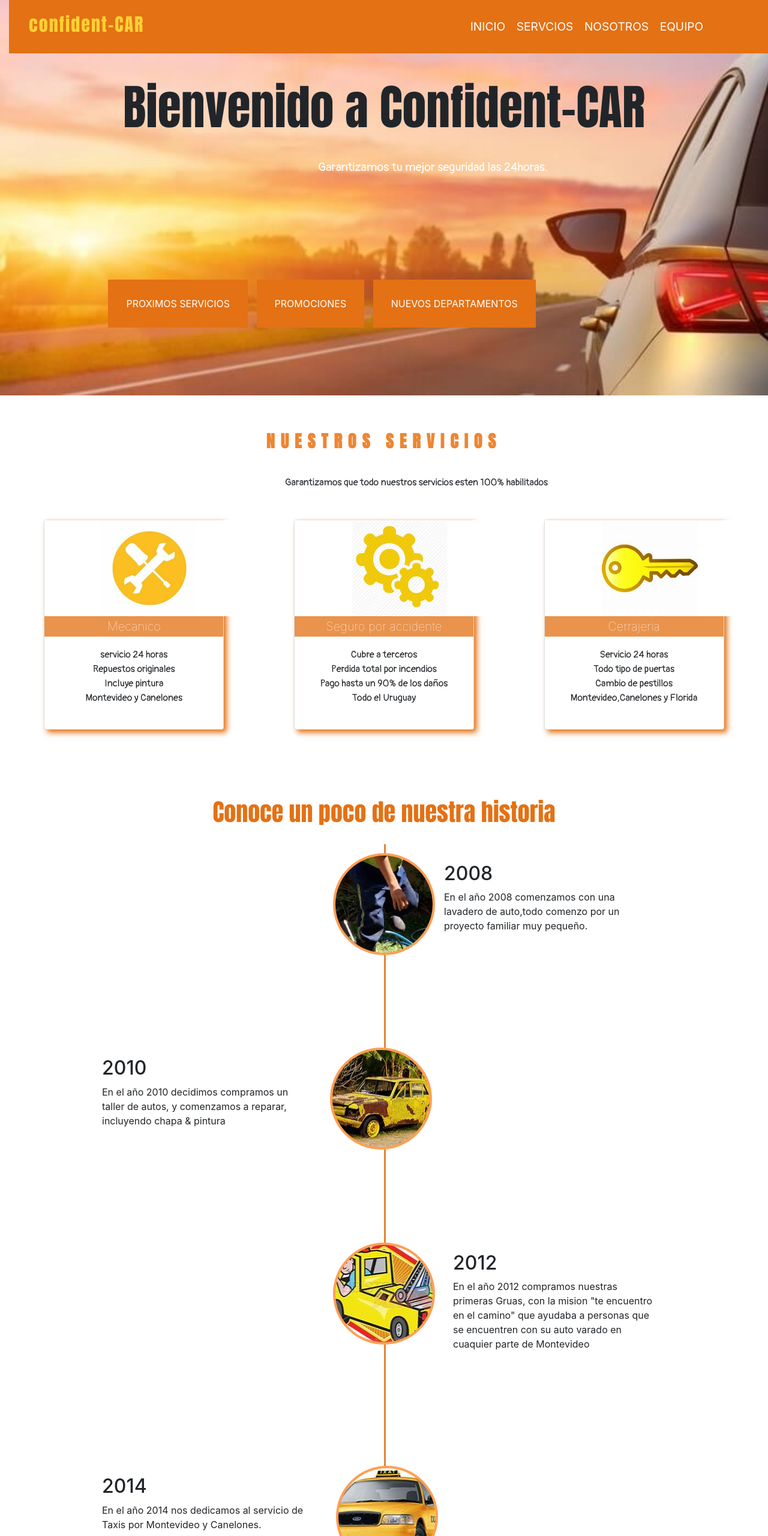
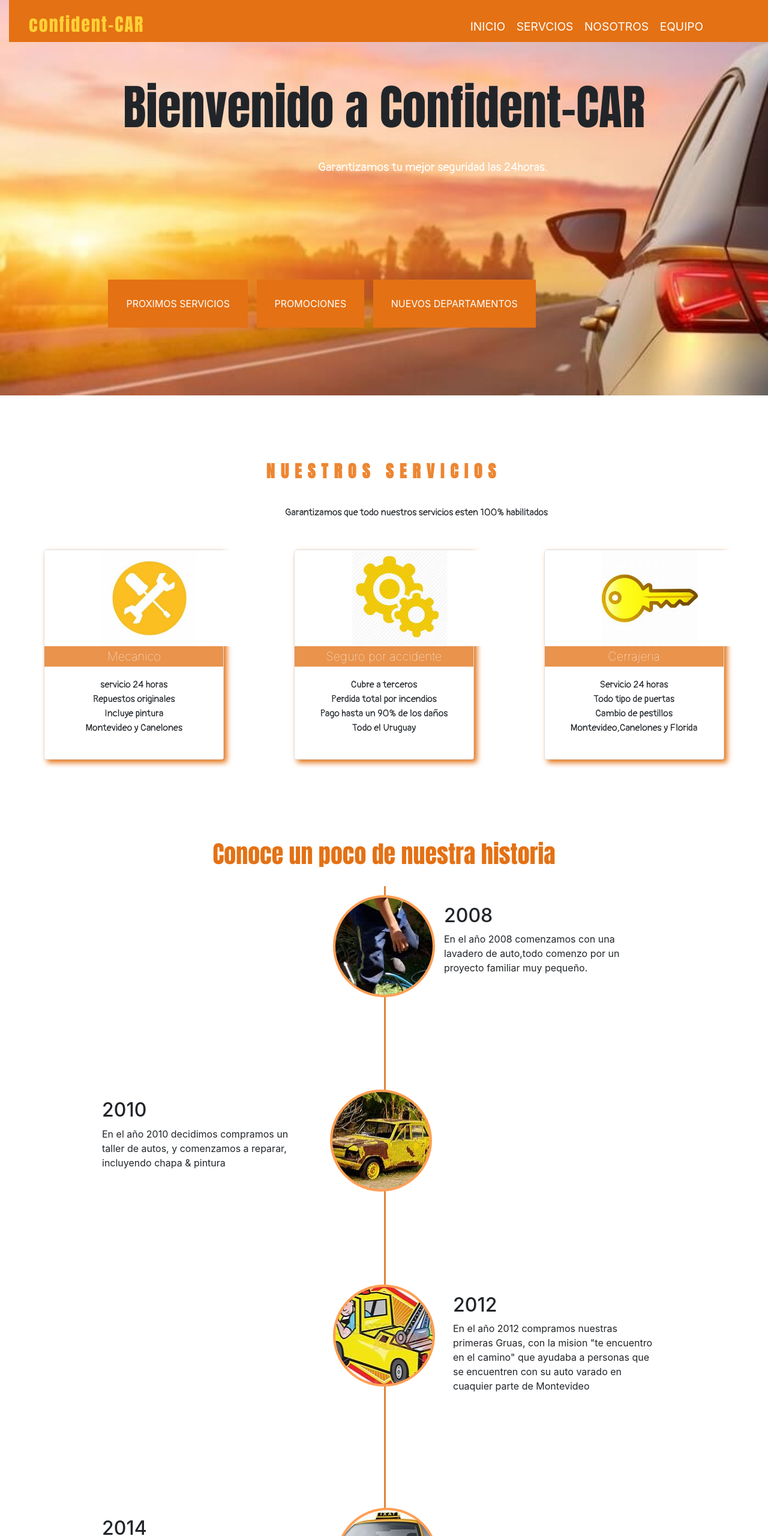
Before and after one commit to carolainseija/Start-Proyect, a plain HTML site: page src/page/index.html in a window 1280 px wide. Shown: the top 2560 px of the page at 60% size. Drawn offline with nearby package versions, Linux system fonts and the light colour scheme.

Commit message:
arregle los padding, para que se posicionara bien a la hora de hacer click en el nav

```diff
--- a/src/page/style.css
+++ b/src/page/style.css
@@ -15,6 +15,7 @@
   background-repeat: no-repeat;
 }
 .container-nav {
+  height: 70px;
   background-color: #e47114;
   justify-content: center;
   align-items: center;
@@ -145,6 +146,7 @@
 /*seccion servicios*/
 .container-servers {
   height: 670px;
+  padding-top: 50px;
 }
 .title-section_server {
   margin-top: 30PX;
@@ -218,6 +220,7 @@
 
 .container-about {
   height: 1730px;
+  padding-top: 70px;
 }
 
 .about_title {
@@ -414,6 +417,7 @@
 
 .container-team {
   height: 670px;
+  padding-top: 50px;
 }
 .title_section {
   background-position: right;
```
